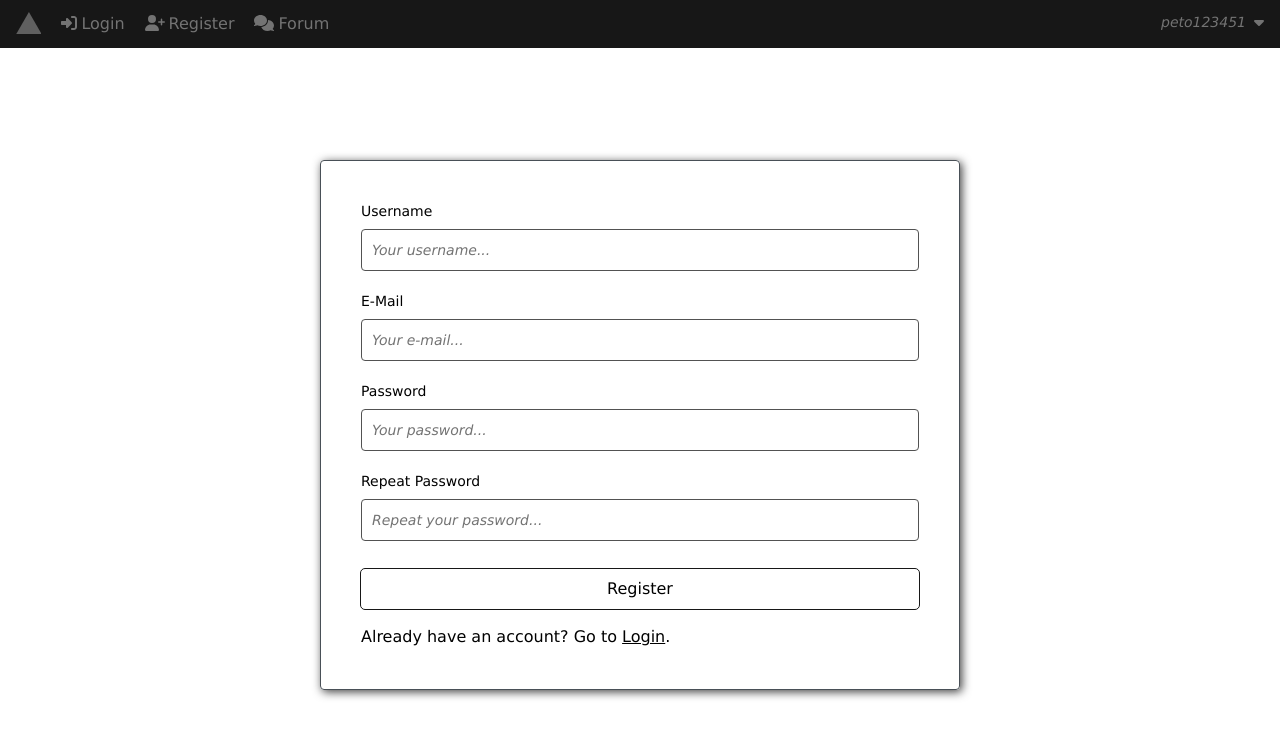
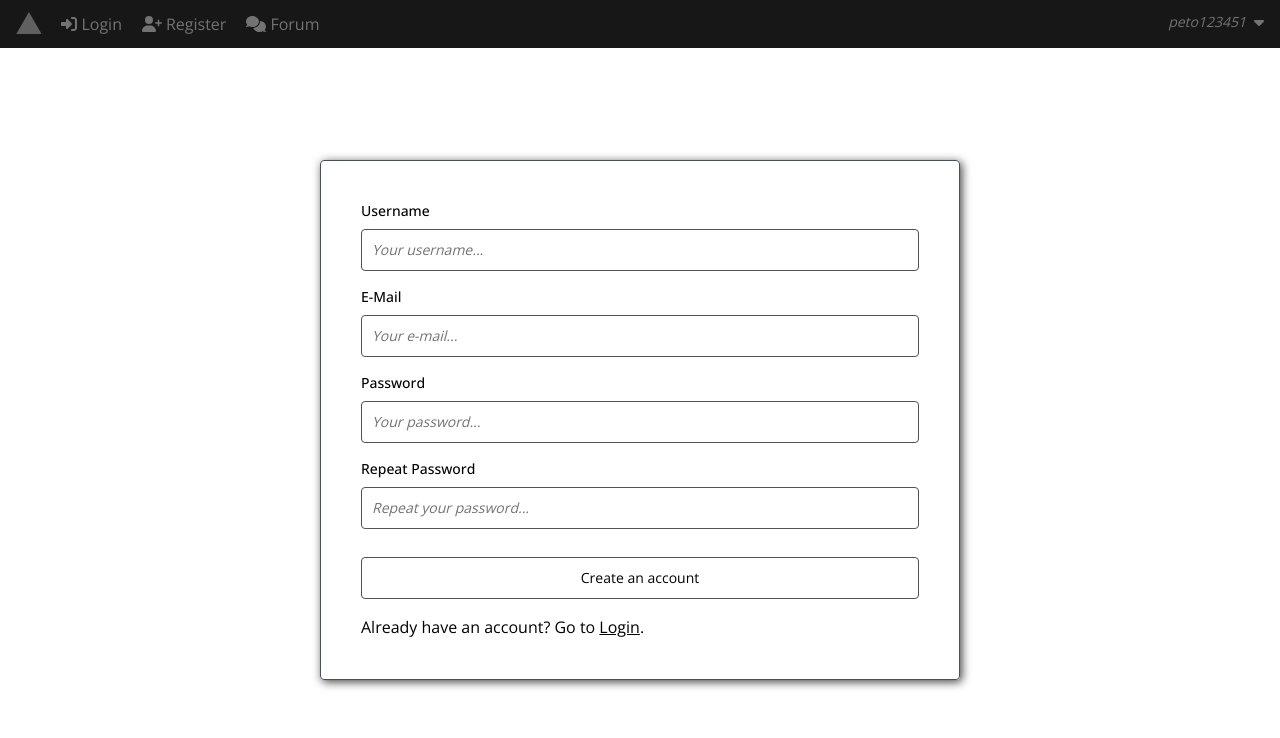
Before and after one commit to lukasstarinsky/vaii, a Next.js app in the folder frontend/: page /auth/register in a window 1280 px wide. Shown: the top 738 px of the page. Built offline with nearby package versions, Linux system fonts and the light colour scheme.

Commit message:
Fix navbar dropdown, start forum home

```diff
--- a/frontend/src/app/auth/login/page.tsx
+++ b/frontend/src/app/auth/login/page.tsx
@@ -1,12 +1,20 @@
-import TextInput from "@/components/TextInput";
+import Input from "@/components/Input";
 import Link from "next/link";
 
 export default function Login() {
   return (
-    <div className="w-6/12 rounded p-10 section-border mt-28">
-      <TextInput id="username" label="Username" type="text" placeholder="Your username..." />
-      <TextInput id="password" label="Password" type="password" placeholder="Your password..." className="mt-5" />
-      <input type="submit" className="mt-7 p-2 rounded hover:bg-neutral-900 hover:text-white outline outline-1 outline-neutral-900 w-full" value="Login" />
+    <div className="w-6/12 rounded section-border mt-28">
+      <div>
+        <label htmlFor="username" className="block mb-2 text-sm font-medium">Username</label>
+        <Input id="username" type="text" placeholder="Your username..." />
+      </div>
+
+      <div className="mt-4">
+        <label htmlFor="password" className="block mb-2 text-sm font-medium">Password</label>
+        <Input id="password" type="password" placeholder="Your password..." />
+      </div>
+
+      <Input type="submit" value="Login" className="mt-7 hover:bg-neutral-900 hover:text-white" />
       <h2 className="mt-4">Don't have an account? Go to <Link href="/auth/register" className="underline">Register</Link>.</h2>
     </div>
   );
--- a/frontend/src/app/auth/register/page.tsx
+++ b/frontend/src/app/auth/register/page.tsx
@@ -1,14 +1,30 @@
-import TextInput from "@/components/TextInput";
+import Input from "@/components/Input";
 import Link from "next/link";
 
 export default function Register() {
   return (
-    <div className="w-6/12 rounded p-10 section-border mt-28">
-      <TextInput id="username" label="Username" type="text" placeholder="Your username..." />
-      <TextInput id="email" label="E-Mail" type="text" placeholder="Your e-mail..." className="mt-5" />
-      <TextInput id="password" label="Password" type="password" placeholder="Your password..." className="mt-5" />
-      <TextInput id="password-repeat" label="Repeat Password" type="password" placeholder="Repeat your password..." className="mt-5" />
-      <input type="submit" className="mt-7 p-2 rounded hover:bg-neutral-900 hover:text-white outline outline-1 outline-neutral-900 w-full" value="Register" />
+    <div className="w-6/12 rounded section-border mt-28">
+      <div>
+        <label htmlFor="username" className="block mb-2 text-sm font-medium">Username</label>
+        <Input id="username" type="text" placeholder="Your username..." />
+      </div>
+
+      <div className="mt-4">
+        <label htmlFor="email" className="block mb-2 text-sm font-medium">E-Mail</label>
+        <Input id="email" type="text" placeholder="Your e-mail..." />
+      </div>
+
+      <div className="mt-4">
+        <label htmlFor="password" className="block mb-2 text-sm font-medium">Password</label>
+        <Input id="password" type="password" placeholder="Your password..." />
+      </div>
+
+      <div className="mt-4">
+        <label htmlFor="password-repeat" className="block mb-2 text-sm font-medium">Repeat Password</label>
+        <Input id="password-repeat" type="password" placeholder="Repeat your password..." />
+      </div>
+
+      <Input type="submit" value="Create an account" className="mt-7 hover:bg-neutral-900 hover:text-white" />
       <h2 className="mt-4">Already have an account? Go to <Link href="/auth/login" className="underline">Login</Link>.</h2>
     </div>
   );
--- /dev/null
+++ b/frontend/src/app/forum/forum.css
@@ -0,0 +1,10 @@
+.forum-background {
+  background-image: url("/forum-background.png");
+  background-size: cover;
+  background-repeat: no-repeat;
+  height: 80px;
+}
+
+.forum-shoutbox-content {
+  height: 15rem;
+}
--- /dev/null
+++ b/frontend/src/app/forum/page.tsx
@@ -0,0 +1,29 @@
+import Input from "@/components/Input";
+import "./forum.css";
+
+export default function Forum() {
+  return (
+    <div className="w-9/12 mt-28">
+      <div className="forum-background" />
+      <div className="flex flex-col">
+        <span className="text-4xl text-center mt-2">Forum</span>
+        <span className="text-center text-xl/10 text-neutral-600">Discuss different topics, chat with others, share ideas and help others.</span>
+      </div>
+
+      <div className="border border-1 mt-12">
+        <div className="px-3 py-1 bg-gray-900 text-white font-semibold">
+          <span>Shoutbox</span>
+        </div>
+        <div className="forum-shoutbox-content p-3">
+          <p><span className="text-emerald-500">peto123451: </span>su zli</p>
+          <p><span className="text-emerald-500">miat: </span>suhlasim</p>
+          <p><span className="text-emerald-500">LSk: </span>ja nesuhlasim</p>
+        </div>
+        <div className="flex border-t">
+          <Input type="submit" value="Send" className="bg-gray-900 text-white rounded-none w-28" />
+          <Input type="text" className="border-none" placeholder="Type something to communicate with other users..." />
+        </div>
+      </div>
+    </div>
+  );
+}
--- a/frontend/src/app/globals.css
+++ b/frontend/src/app/globals.css
@@ -9,7 +9,6 @@
 }
 
 * {
-  font-family: Verdana, Geneva, Tahoma, sans-serif;
   box-sizing: border-box;
   padding: 0;
   margin: 0;
--- a/frontend/src/app/layout.tsx
+++ b/frontend/src/app/layout.tsx
@@ -1,10 +1,16 @@
 import "@fortawesome/fontawesome-svg-core/styles.css";
 import "./globals.css"
 import { Metadata } from "next"
+import { Open_Sans } from "next/font/google";
 import Navbar from "@/components/Navbar";
 
 import { config } from "@fortawesome/fontawesome-svg-core";
 config.autoAddCss = false;
+
+const openSans = Open_Sans({
+  subsets: ["latin"],
+  display: "swap",
+});
 
 export const metadata: Metadata = {
   title: "Home",
@@ -12,7 +18,7 @@ export const metadata: Metadata = {
 
 export default function RootLayout({ children }: { children: React.ReactNode }) {
   return (
-    <html lang="en">
+    <html lang="en" className={openSans.className}>
       <body className="flex flex-col">
         <Navbar />
 
--- /dev/null
+++ b/frontend/src/components/Input.tsx
@@ -0,0 +1,10 @@
+import { ComponentPropsWithoutRef } from "react";
+
+export default function Input(props: ComponentPropsWithoutRef<"input">) {
+  return (
+    <input
+      {...props}
+      className={`${props.className} focus:outline-none border p-2.5 border-neutral-600 placeholder:italic placeholder:text-neutral-500 text-black text-sm rounded w-full`}
+    />
+  )
+}
--- a/frontend/src/components/Navbar.css
+++ /dev/null
@@ -1,8 +0,0 @@
-.navbar-avatar {
-  width: 24px;
-  height: 24px;
-}
-
-.navbar-avatar img {
-  border-radius: .35rem;
-}
--- a/frontend/src/components/Navbar.tsx
+++ b/frontend/src/components/Navbar.tsx
@@ -1,6 +1,5 @@
 "use client";
 
-import "./Navbar.css";
 import Link from "next/link";
 import { FontAwesomeIcon } from "@fortawesome/react-fontawesome";
 import { faCaretDown, faComments, faSignInAlt, faUserPlus } from "@fortawesome/free-solid-svg-icons";
@@ -10,7 +9,6 @@ export default function Navbar() {
   const [dropdown, setDropdown] = useState(false);
 
   return (
-    <>
     <nav className="bg-neutral-900 py-3 px-4 flex justify-between w-full sticky top-0">
       <div className="flex">
         <Link href="/">
@@ -30,19 +28,17 @@ export default function Navbar() {
         </Link>
 
         {/* Logged in */}
-        <Link href="/auth/register" className="ms-5 text-neutral-500 hover:text-white">
+        <Link href="/forum" className="ms-5 text-neutral-500 hover:text-white">
           <FontAwesomeIcon icon={faComments} className="me-1" />
           Forum
         </Link>
       </div>
-      <div>
-        <button onClick={() => setDropdown(!dropdown)} className="text-neutral-500 hover:text-white flex">
+      <div onMouseEnter={() => setDropdown(true)} onMouseLeave={() => setDropdown(false)}>
+        <button className="text-neutral-500 hover:text-white flex">
           <span className="italic text-sm">peto123451</span>
           <FontAwesomeIcon icon={faCaretDown} className="ms-2 self-center" />
         </button>
-      </div>
-    </nav>
-    <div id="dropdown" className={`${dropdown ? "": "hidden"} right-0 absolute top-10 rounded w-44 bg-neutral-700`}>
+        <div id="dropdown" className={`${dropdown ? "": "hidden"} right-3 absolute top-9 rounded w-44 bg-neutral-700`}>
           <ul className="py-2 text-sm text-gray-200">
             <li>
               <a href="#" className="block px-4 py-2 hover:bg-neutral-900">Profile</a>
@@ -55,6 +51,7 @@ export default function Navbar() {
             </li>
           </ul>
         </div>
-    </>
+      </div>
+    </nav>
   );
 }
--- a/frontend/src/components/TextInput.tsx
+++ /dev/null
@@ -1,16 +0,0 @@
-interface InputProps {
-  id: string,
-  type: string,
-  label: string,
-  placeholder?: string,
-  className?: string
-};
-
-export default function Input(props: InputProps) {
-  return (
-    <div className={props.className}>
-      <label htmlFor={props.id} className="block mb-2 text-sm font-medium">{props.label}</label>
-      <input type={props.type} id={props.id} className="border border-neutral-600 placeholder:italic placeholder:text-neutral-500 text-white text-sm rounded w-full p-2.5" placeholder={props.placeholder} />
-    </div>
-  );
-}
```
Also changed, not shown: frontend/public/forum-background.png (added). Lines whose indentation alone changed are shown as unchanged.
